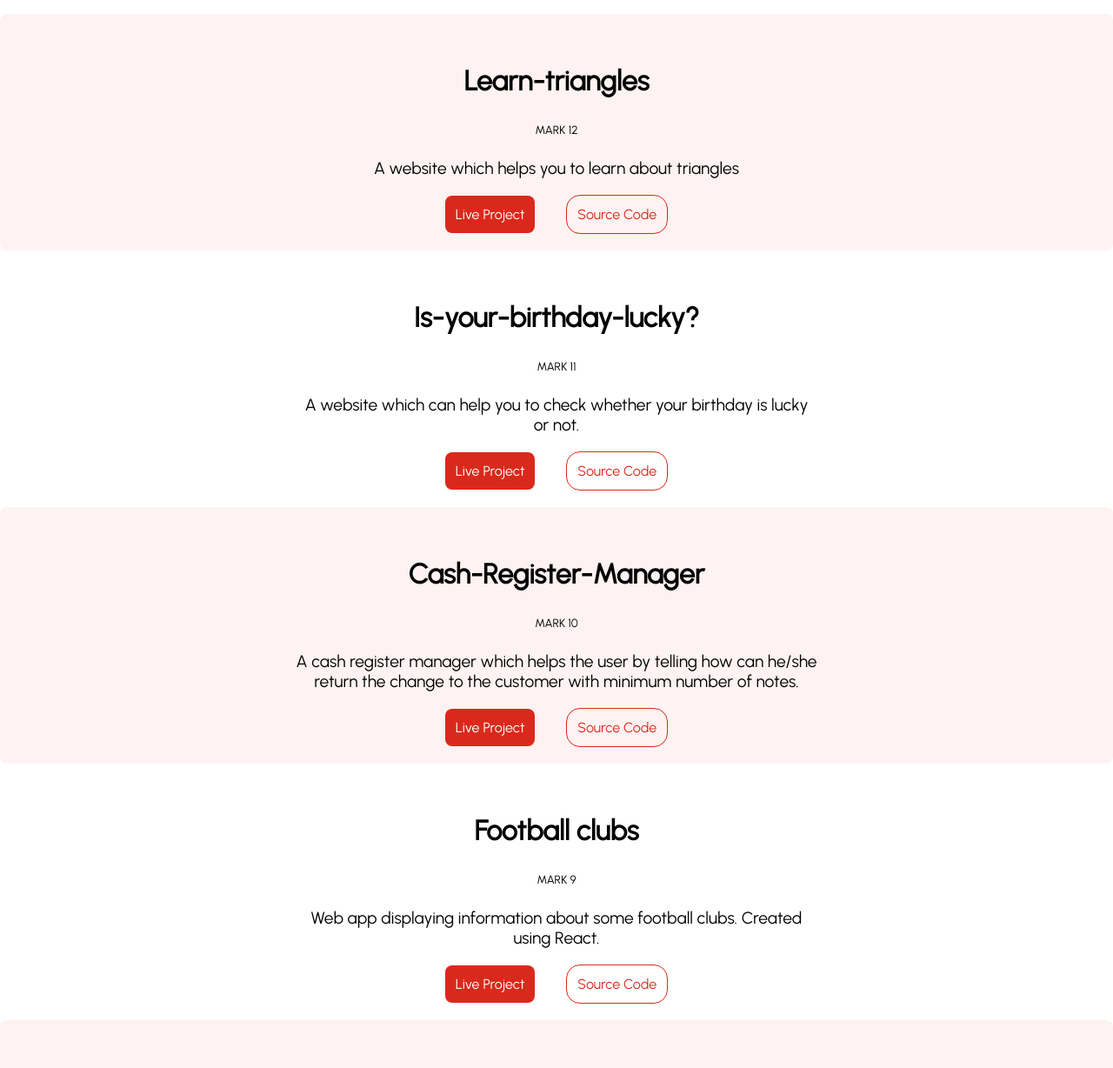
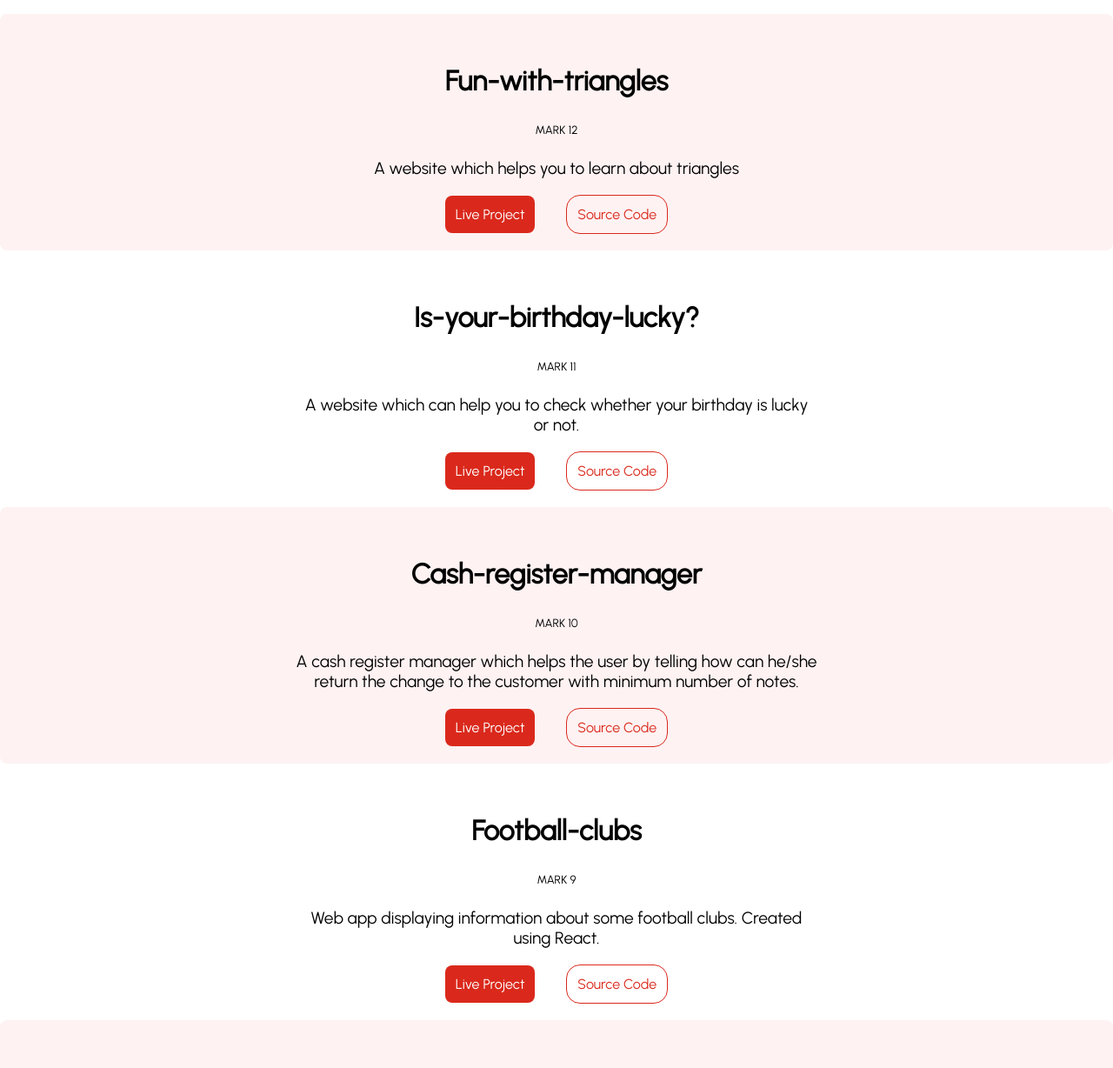
Before and after one commit to DevNirah7/Portfolio, a plain HTML site: page projects.html in a window 1280 px wide. Shown: the part 1090-2318 px from the top of the page at 87% size. Drawn offline with Linux system fonts and the light colour scheme.

Commit message:
Update: Link name change

```diff
--- a/projects.html
+++ b/projects.html
@@ -51,7 +51,7 @@
 
     <section class="section ofw">
         <div class="container-center">
-            <h2>Learn-triangles</h2>
+            <h2>Fun-with-triangles</h2>
             <small>MARK 12</small>
             <p class="p-proj">A website which helps you to learn about triangles </p>
             <a target="_blank" class="link link-primary" href="https://fun-with-triangles-devnirah.netlify.app">Live Project</a>
@@ -71,7 +71,7 @@
 
     <section class="section ofw">
         <div class="container-center">
-            <h2>Cash-Register-Manager</h2>
+            <h2>Cash-register-manager</h2>
             <small>MARK 10</small>
             <p class="p-proj">A cash register manager which helps the user by telling how can he/she return the change to the customer with minimum number of notes. </p>
             <a target="_blank" class="link link-primary" href="https://cashregister-devnirah.netlify.app/">Live Project</a>
@@ -81,7 +81,7 @@
 
     <section class="section">
         <div class="container-center">
-        <h2>Football clubs</h2>
+        <h2>Football-clubs</h2>
         <small>MARK 9</small>
         <p class="p-proj"> Web app displaying information about some football clubs. Created using React.  </p>
         <a target="_blank" class="link link-primary" href="https://csb-2k4qf.netlify.app/">Live Project</a>
@@ -101,7 +101,7 @@
 
     <section class="section">
         <div class="container-center">
-        <h2>Klingon translator</h2>
+        <h2>Klingon-translator</h2>
         <small>MARK 7</small>
         <p class="p-proj">Convert from English to the famous fictional language Klingon </p>
         <a target="_blank" class="link link-primary" href="https://klingon-translator-devnirah.netlify.app">Live Project</a>
```
